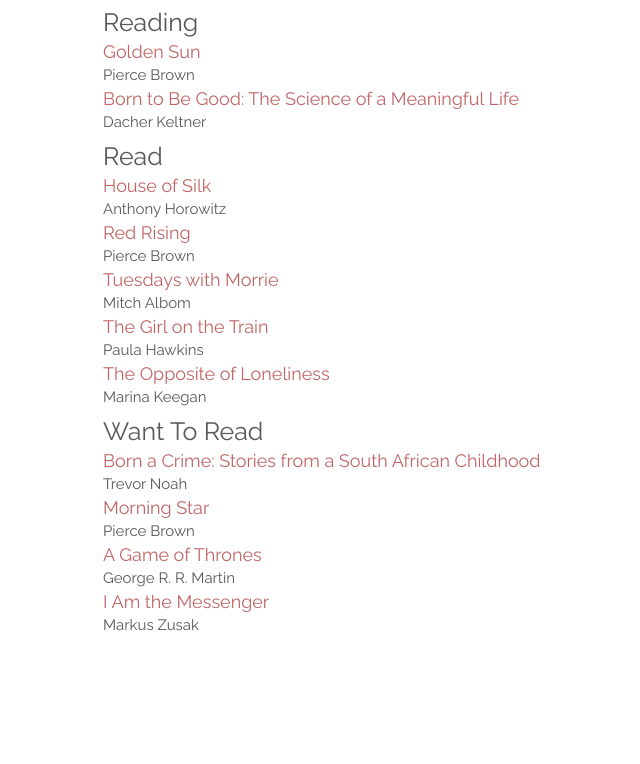
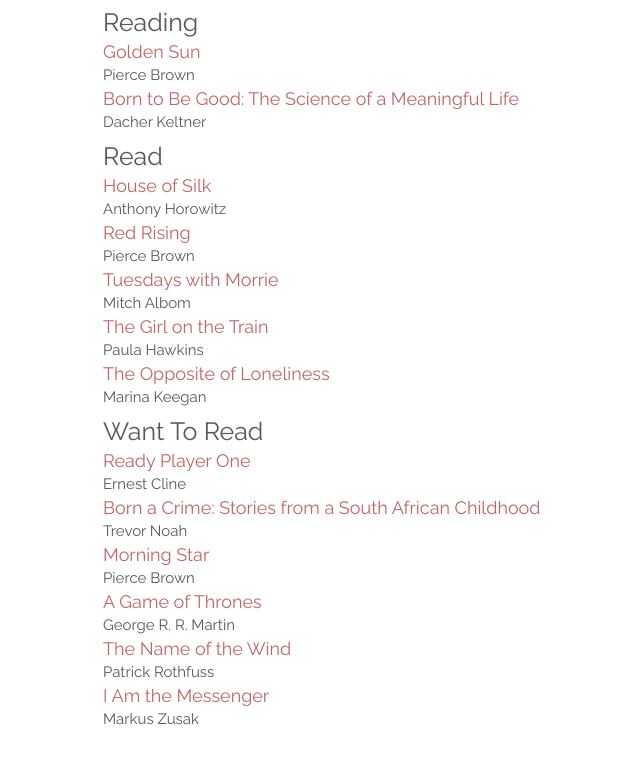
Before and after one commit to cindytung/cindytung.github.io, a plain HTML site: page library.html in a window 1280 px wide. Shown: the part 190-954 px from the top of the page, without its empty margins (221-861 px from the left). Before the commit the page ends 882 px from the top, so only its background shows below. Drawn offline with Linux system fonts and the light colour scheme.

Commit message:
added some more books

```diff
--- a/library.html
+++ b/library.html
@@ -45,6 +45,10 @@
       <div class=library-book-author>Marina Keegan</div>
       <div class=library-shelf-heading>Want To Read</div>
       <div class=library-book-title>
+        <a href="https://www.amazon.com/Ready-Player-One-Ernest-Cline/dp/0307887448/ref=sr_1_1?ie=UTF8&qid=1504810597&sr=8-1&keywords=ready+player+one" target="_blank">Ready Player One</a>
+      </div>
+      <div class=library-book-author>Ernest Cline</div>
+      <div class=library-book-title>
         <a href="https://www.amazon.com/Born-Crime-Stories-African-Childhood/dp/0399588175/ref=sr_1_1?ie=UTF8&qid=1504756811&sr=8-1&keywords=born+a+crime" target="_blank">Born a Crime: Stories from a South African Childhood</a>
       </div>
       <div class=library-book-author>Trevor Noah</div>
@@ -57,6 +61,10 @@
       </div>
       <div class=library-book-author>George R. R. Martin</div>
       <div class=library-book-title>
+        <a href="https://www.amazon.com/Name-Wind-Patrick-Rothfuss/dp/0756404746/ref=sr_1_1?s=books&ie=UTF8&qid=1504810770&sr=1-1&keywords=the+name+in+the+wind" target="_blank">The Name of the Wind</a>
+      </div>
+      <div class=library-book-author>Patrick Rothfuss</div>
+      <div class=library-book-title>
         <a href="https://www.amazon.com/I-Am-Messenger-Markus-Zusak/dp/0375836675/ref=sr_1_1?ie=UTF8&qid=1498628873&sr=8-1&keywords=i+am+the+messenger" target="_blank">I Am the Messenger</a>
       </div>
       <div class=library-book-author>Markus Zusak</div>
```
Also changed, not shown: 1 other file.
